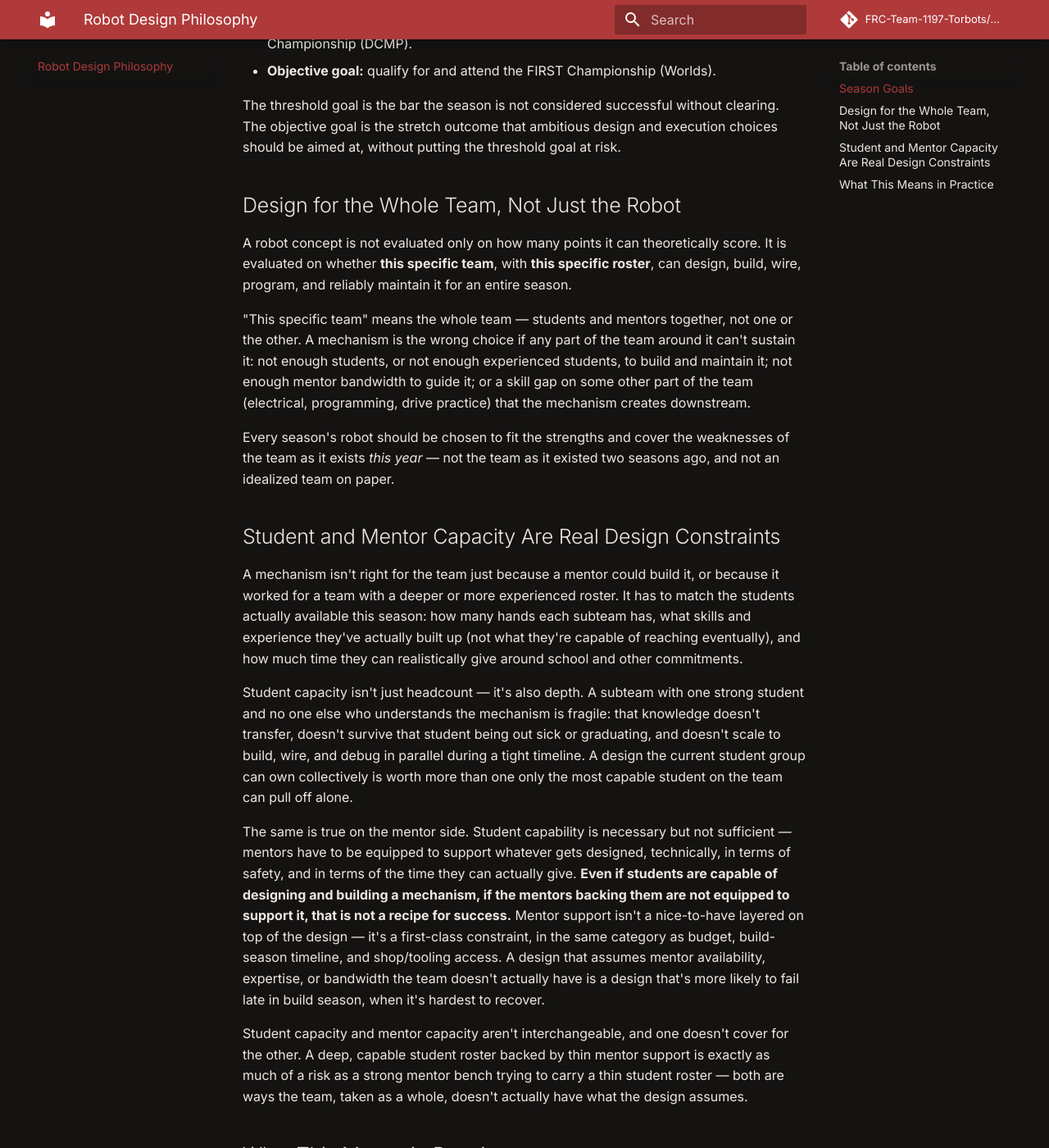
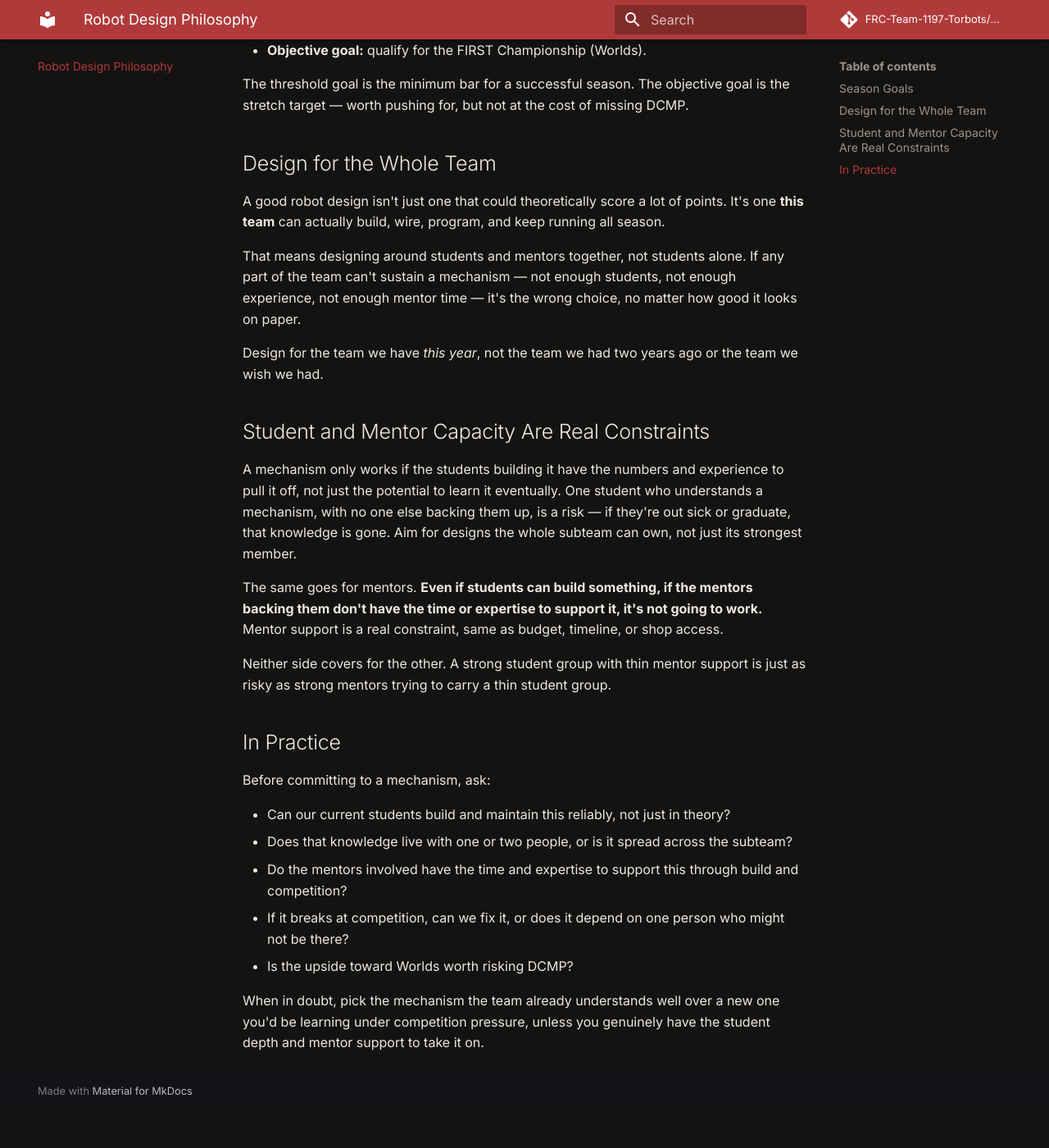
Before and after one commit to FRC-Team-1197-Torbots/TorbotsDocs, an MkDocs documentation site: the page built from docs/design-philosophy.md, in a window 1280 px wide and 1400 px high, scrolled down 305 px. Shown: the whole window at 82% size. Built offline with MkDocs 1.6.1 and Material for MkDocs 9.7.7, drawn with Linux system fonts in a browser that asks for light colours; comment, search, counter and statistics services are not loaded; after the commit the page ends 1658 px from its top, so only the background shows below that; some of the changed text lies outside the part shown.

Commit message:
docs: condense design philosophy wording for readability

```diff
--- a/docs/design-philosophy.md
+++ b/docs/design-philosophy.md
@@ -2,39 +2,37 @@
 
 ## Season Goals
 
-TorBots sets two goals for every season, in priority order:
+TorBots sets two goals each season, in order:
 
-- **Threshold goal:** qualify for and compete at the Southern California District Championship (DCMP).
-- **Objective goal:** qualify for and attend the FIRST Championship (Worlds).
+- **Threshold goal:** qualify for the Southern California District Championship (DCMP).
+- **Objective goal:** qualify for the FIRST Championship (Worlds).
 
-The threshold goal is the bar the season is not considered successful without clearing. The objective goal is the stretch outcome that ambitious design and execution choices should be aimed at, without putting the threshold goal at risk.
+The threshold goal is the minimum bar for a successful season. The objective goal is the stretch target — worth pushing for, but not at the cost of missing DCMP.
 
-## Design for the Whole Team, Not Just the Robot
+## Design for the Whole Team
 
-A robot concept is not evaluated only on how many points it can theoretically score. It is evaluated on whether **this specific team**, with **this specific roster**, can design, build, wire, program, and reliably maintain it for an entire season.
+A good robot design isn't just one that could theoretically score a lot of points. It's one **this team** can actually build, wire, program, and keep running all season.
 
-"This specific team" means the whole team — students and mentors together, not one or the other. A mechanism is the wrong choice if any part of the team around it can't sustain it: not enough students, or not enough experienced students, to build and maintain it; not enough mentor bandwidth to guide it; or a skill gap on some other part of the team (electrical, programming, drive practice) that the mechanism creates downstream.
+That means designing around students and mentors together, not students alone. If any part of the team can't sustain a mechanism — not enough students, not enough experience, not enough mentor time — it's the wrong choice, no matter how good it looks on paper.
 
-Every season's robot should be chosen to fit the strengths and cover the weaknesses of the team as it exists *this year* — not the team as it existed two seasons ago, and not an idealized team on paper.
+Design for the team we have *this year*, not the team we had two years ago or the team we wish we had.
 
-## Student and Mentor Capacity Are Real Design Constraints
+## Student and Mentor Capacity Are Real Constraints
 
-A mechanism isn't right for the team just because a mentor could build it, or because it worked for a team with a deeper or more experienced roster. It has to match the students actually available this season: how many hands each subteam has, what skills and experience they've actually built up (not what they're capable of reaching eventually), and how much time they can realistically give around school and other commitments.
+A mechanism only works if the students building it have the numbers and experience to pull it off, not just the potential to learn it eventually. One student who understands a mechanism, with no one else backing them up, is a risk — if they're out sick or graduate, that knowledge is gone. Aim for designs the whole subteam can own, not just its strongest member.
 
-Student capacity isn't just headcount — it's also depth. A subteam with one strong student and no one else who understands the mechanism is fragile: that knowledge doesn't transfer, doesn't survive that student being out sick or graduating, and doesn't scale to build, wire, and debug in parallel during a tight timeline. A design the current student group can own collectively is worth more than one only the most capable student on the team can pull off alone.
+The same goes for mentors. **Even if students can build something, if the mentors backing them don't have the time or expertise to support it, it's not going to work.** Mentor support is a real constraint, same as budget, timeline, or shop access.
 
-The same is true on the mentor side. Student capability is necessary but not sufficient — mentors have to be equipped to support whatever gets designed, technically, in terms of safety, and in terms of the time they can actually give. **Even if students are capable of designing and building a mechanism, if the mentors backing them are not equipped to support it, that is not a recipe for success.** Mentor support isn't a nice-to-have layered on top of the design — it's a first-class constraint, in the same category as budget, build-season timeline, and shop/tooling access. A design that assumes mentor availability, expertise, or bandwidth the team doesn't actually have is a design that's more likely to fail late in build season, when it's hardest to recover.
+Neither side covers for the other. A strong student group with thin mentor support is just as risky as strong mentors trying to carry a thin student group.
 
-Student capacity and mentor capacity aren't interchangeable, and one doesn't cover for the other. A deep, capable student roster backed by thin mentor support is exactly as much of a risk as a strong mentor bench trying to carry a thin student roster — both are ways the team, taken as a whole, doesn't actually have what the design assumes.
+## In Practice
 
-## What This Means in Practice
+Before committing to a mechanism, ask:
 
-When evaluating a robot concept or mechanism, ask:
+- Can our current students build and maintain this reliably, not just in theory?
+- Does that knowledge live with one or two people, or is it spread across the subteam?
+- Do the mentors involved have the time and expertise to support this through build and competition?
+- If it breaks at competition, can we fix it, or does it depend on one person who might not be there?
+- Is the upside toward Worlds worth risking DCMP?
 
-- Does the current student roster have both the hands and the depth of experience to execute this reliably, not just conceptually?
-- Is that capability concentrated in one or two students, or spread enough to survive someone being out or graduating?
-- Do the mentors backing this subteam have the expertise and the time to actually support it through build, competition, and troubleshooting?
-- If this mechanism fails at competition, does the team have the knowledge on hand to diagnose and fix it, or does it depend on one person who might not be there?
-- Does pursuing this put the threshold goal (DCMP) at risk in exchange for stretch upside toward the objective goal (Worlds)? Is that trade worth it this year?
-
-Prefer mechanisms the team deeply understands and can execute consistently over novel mechanisms the team would be learning for the first time under competition pressure — unless the team genuinely has the student depth *and* mentor support to take that on this season.
+When in doubt, pick the mechanism the team already understands well over a new one you'd be learning under competition pressure, unless you genuinely have the student depth and mentor support to take it on.
```
